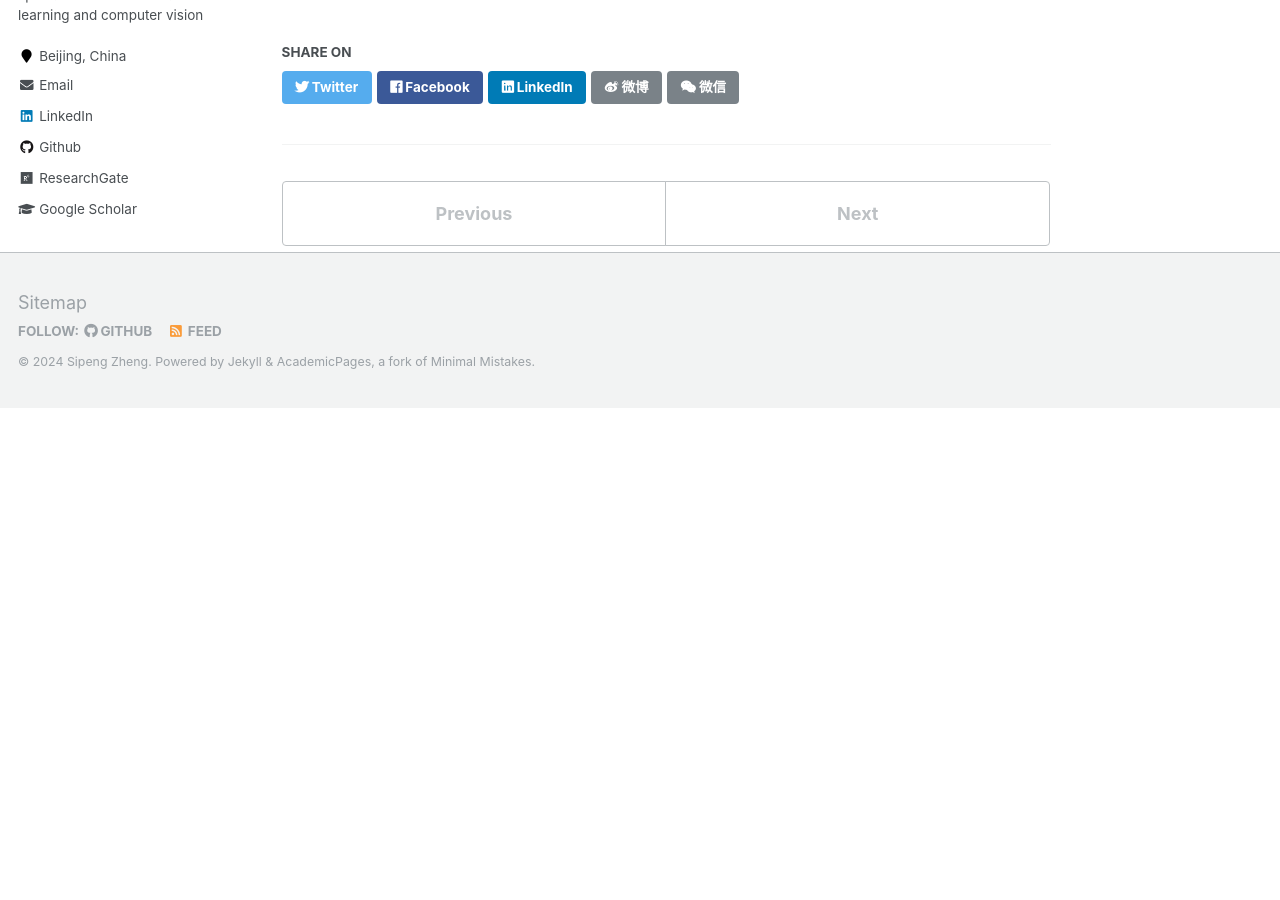
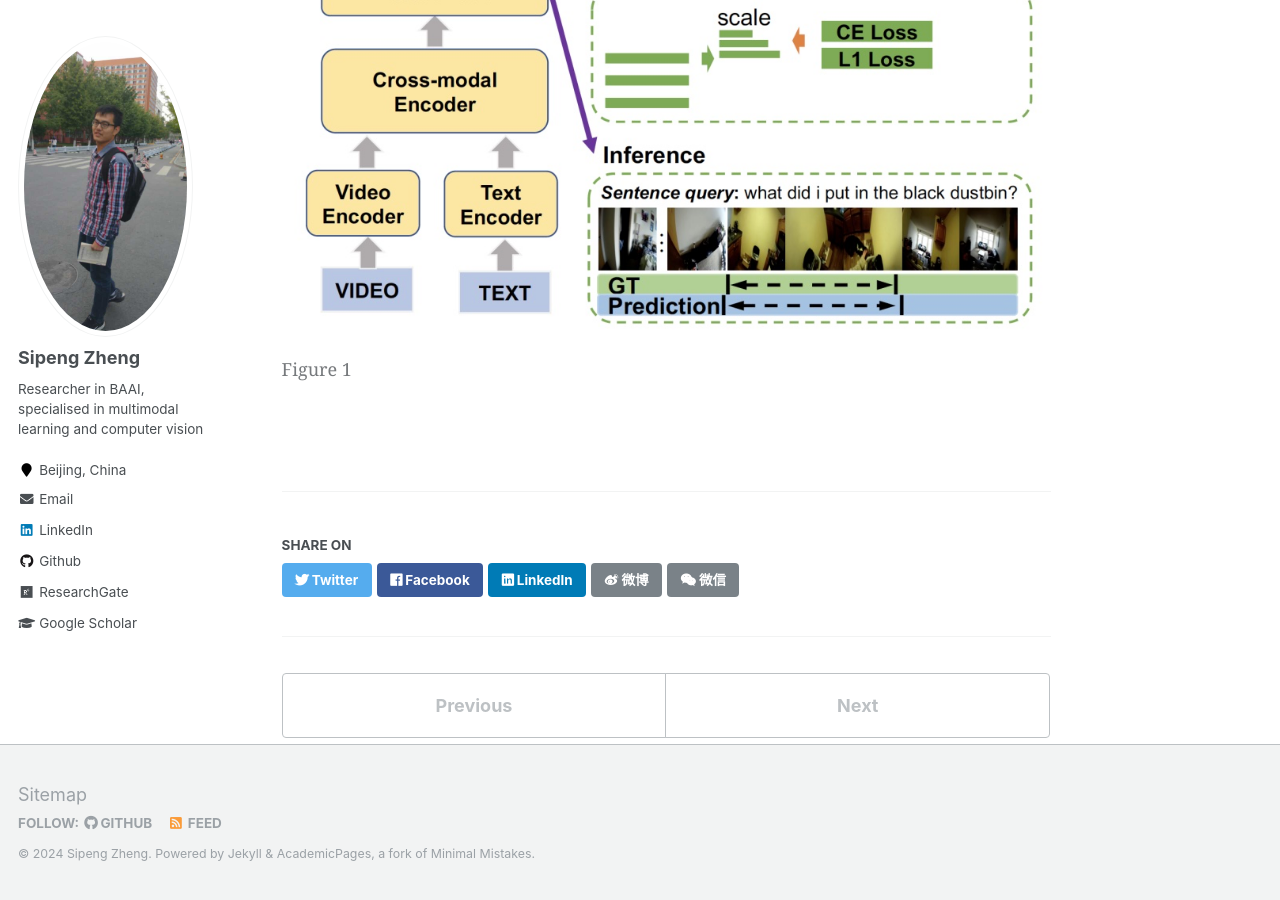
Before and after one commit to zhengsipeng/zhengsipeng.github.io, a Jekyll site: the page built from _publications/2023-1-NLL.md, in a window 1280 px wide and 900 px high, scrolled down 732 px. Built offline with Jekyll 4.4.1, drawn with Linux system fonts in a browser that asks for light colours; before the commit the page ends 1140 px from its top, so only the background shows below that.

Commit message:
update 24.1.4

```diff
--- a/_publications/2023-1-NLL.md
+++ b/_publications/2023-1-NLL.md
@@ -9,3 +9,9 @@
 citation: 'B Liu, S Zheng, J Fu, WH Cheng. "Anchor-Based Detection for Natural Language Localization in Ego-Centric Videos." <i>2023 IEEE International Conference on Consumer Electronics (ICCE)</i>. 01-04.'
 ---
 The Natural Language Localization (NLL) task aims to localize a sentence in a video with starting and ending timestamps. It requires a comprehensive understanding of both language and videos. We have seen a lot of work conducted for third-person view videos, while the task on ego-centric videos is still under-explored, which is critical for the understanding of increasing ego-centric videos and further facilitating embodied AI tasks. Directly adapting existing methods of NLL to ego-centric video datasets is challenging due to two reasons. Firstly, there is a temporal duration gap between different datasets. Secondly, queries in ego-centric videos usually require a better understanding of more complex and long-term temporal orders. For the above reason, we propose an anchor-based detection model for NLL in ego-centric videos.
+
+
+<figure style="text-align: center;">
+<img src="../images/pubs/cvpr22_nlq.jpg" width="100%" height="100%" alt="替代文本">
+<figcaption style="text-align: center; font-size: 18px">Figure 1</figcaption>
+</figure>
```
Also changed, not shown: _publications/2023-3-CLIP4VLA.md (+6 -0 lines).
